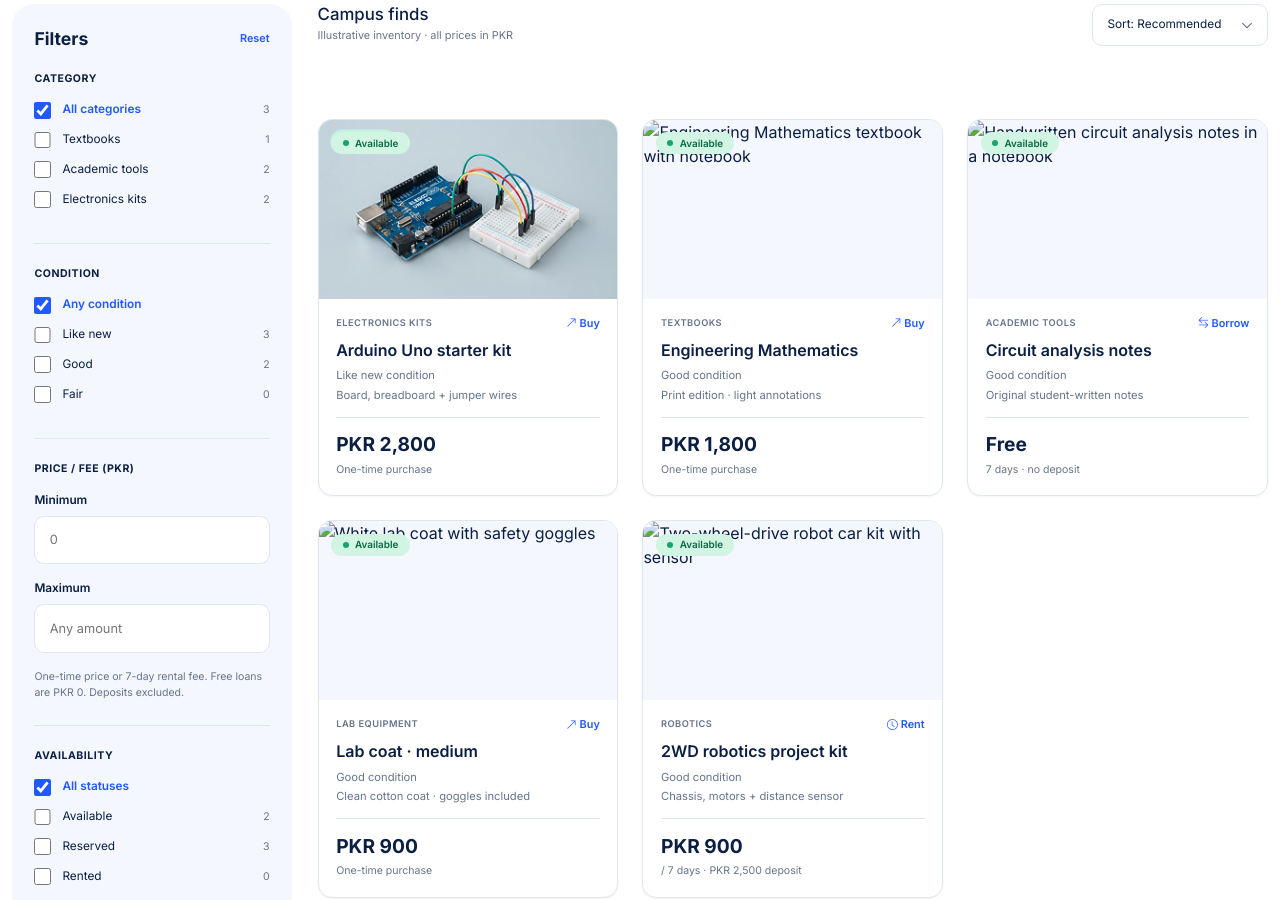
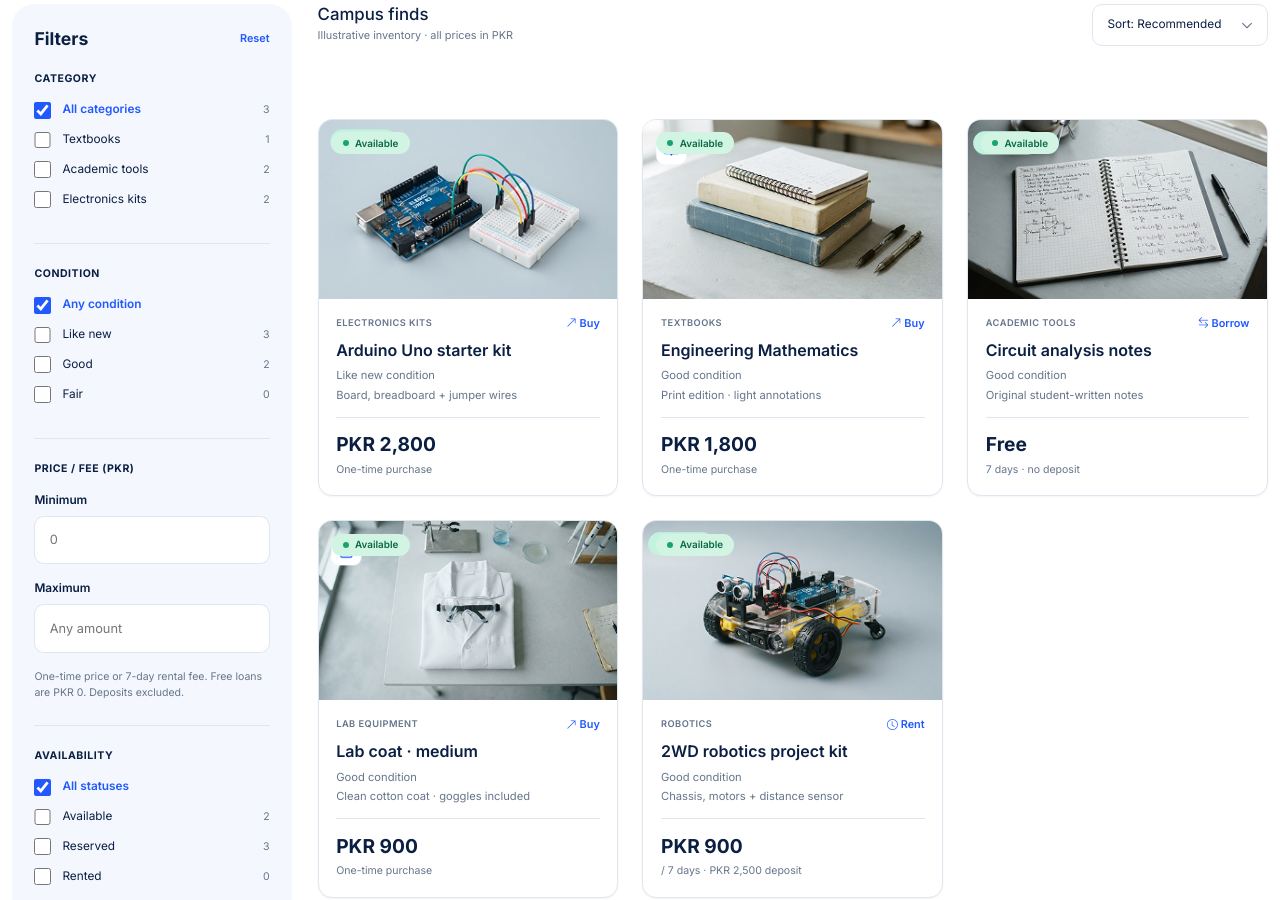
Before and after one commit to tahak5227/web-project-L1F24BSCS0245-, a plain HTML site: page portfolio.html in a window 1280 px wide. Shown: the part 560-1460 px from the top of the page. Drawn offline with nearby package versions, Linux system fonts and the light colour scheme.

Commit message:
Final commit for Assignment 2, added images

```diff
--- a/portfolio.html
+++ b/portfolio.html
@@ -192,7 +192,7 @@
                         <figure class="item">
                             <div class="item-photo">
                                 <span class="status status-available">Available</span>
-                                <img src="images/item-books.jpg" alt="Engineering Mathematics textbook with notebook"
+                                <img src="images/Textbook.png" alt="Engineering Mathematics textbook with notebook"
                                     class="item-img">
                             </div>
                             <figcaption class="item-caption">
@@ -212,7 +212,7 @@
                         <figure class="item">
                             <div class="item-photo">
                                 <span class="status status-available">Available</span>
-                                <img src="images/item-notes.jpg" alt="Handwritten circuit analysis notes in a notebook"
+                                <img src="images/Circuit-Notes.png" alt="Handwritten circuit analysis notes in a notebook"
                                     class="item-img">
                             </div>
                             <figcaption class="item-caption">
@@ -233,7 +233,7 @@
                         <figure class="item">
                             <div class="item-photo">
                                 <span class="status status-available">Available</span>
-                                <img src="images/item-lab-coat.jpg" alt="White lab coat with safety goggles"
+                                <img src="images/Lab-eq.png" alt="White lab coat with safety goggles"
                                     class="item-img">
                             </div>
                             <figcaption class="item-caption">
@@ -253,7 +253,7 @@
                         <figure class="item">
                             <div class="item-photo">
                                 <span class="status status-available">Available</span>
-                                <img src="images/item-robot-kit.jpg" alt="Two-wheel-drive robot car kit with sensor"
+                                <img src="images/robo.png" alt="Two-wheel-drive robot car kit with sensor"
                                     class="item-img">
                             </div>
                             <figcaption class="item-caption">
```
Also changed, not shown: images/Campus exchange photograph.png (added), images/Circuit-Notes.png (added), images/Electronic.png (added), images/Lab-eq.png (added), images/Textbook.png (added), images/robo.png (added).
